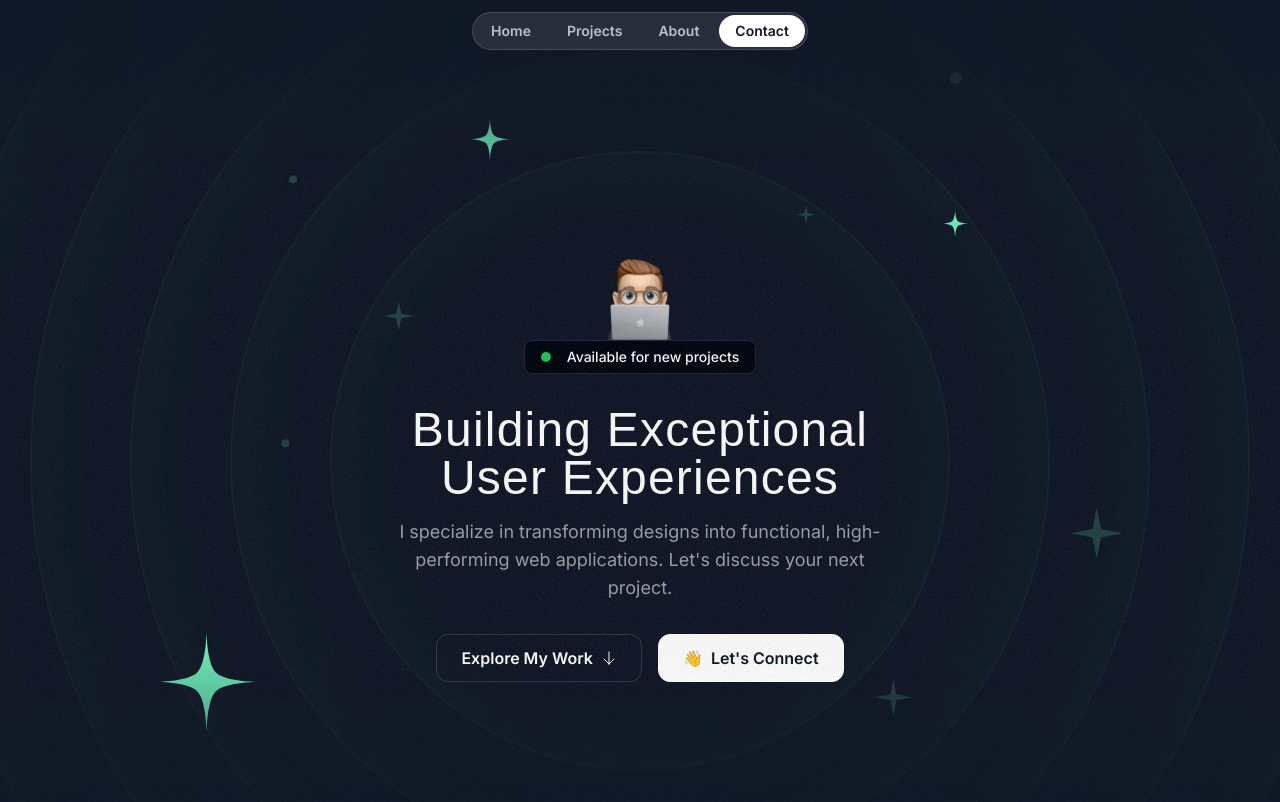
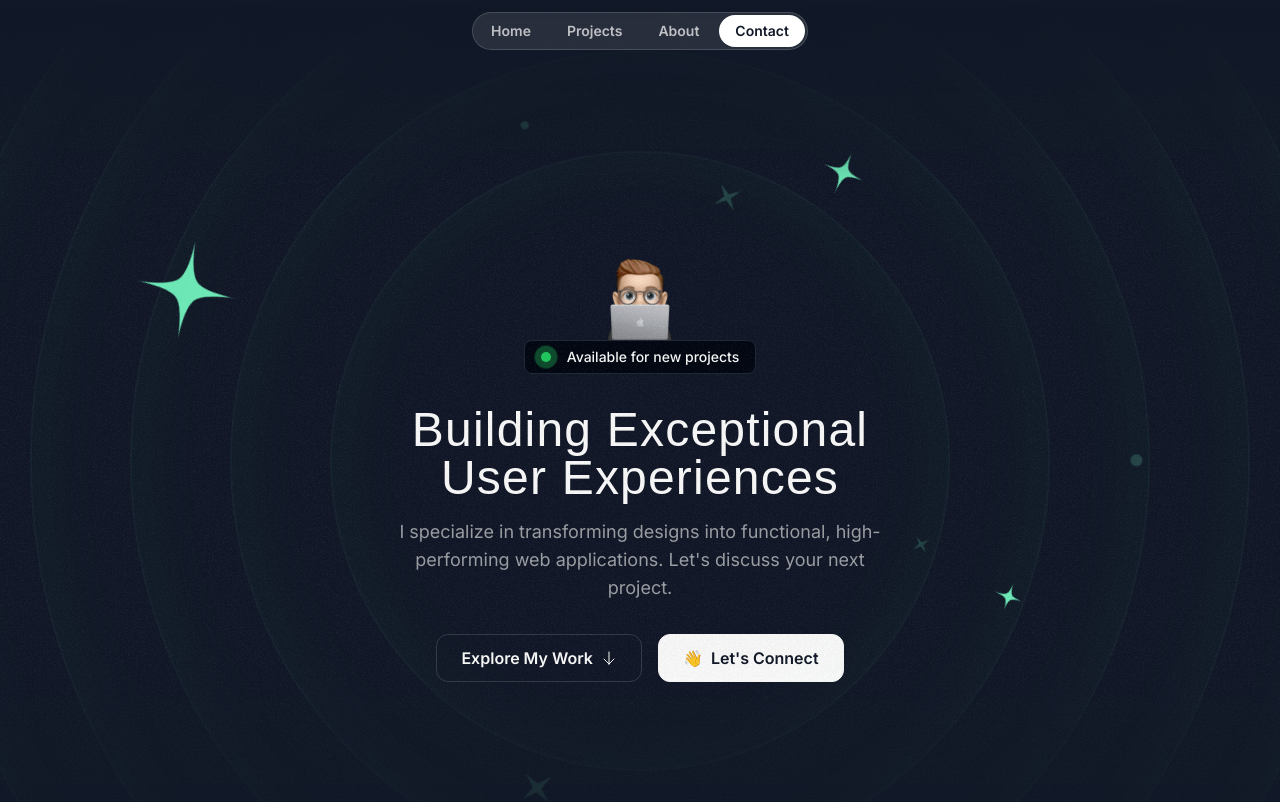
Before and after one commit to sujeethshingade/personalsite-template, a Next.js app: page / in a window 1280 px wide. Shown: the top 802 px of the page. Built offline with nearby package versions, Linux system fonts and the light colour scheme; a web font is replaced by a local one.

Commit message:
animate hero section

```diff
--- a/src/components/HeroOrbit.tsx
+++ b/src/components/HeroOrbit.tsx
@@ -1,19 +1,37 @@
 import { PropsWithChildren } from "react";
+import { twMerge } from "tailwind-merge";
 
-export const HeroOrbit = ({children, size, rotation}:PropsWithChildren<{size:number; rotation:number;}>) => {
-    return (
-        <div className="absolute left-1/2 top-1/2 -translate-x-1/2 -translate-y-1/2">
-        <div style={{
+export const HeroOrbit = ({ children, size, rotation, orbitDuration, spinDuration, shouldOrbit = false, shouldSpin = false}:
+  PropsWithChildren<{ size: number; rotation: number; orbitDuration?: string; spinDuration?: string; shouldOrbit?: boolean; shouldSpin?: boolean }>) => {
+  return (
+    <div className="absolute left-1/2 top-1/2 -translate-x-1/2 -translate-y-1/2 -z-20">
+      <div
+        className={twMerge(shouldOrbit === true && "animate-spin")}
+        style={{
+          animationDuration: orbitDuration,
+        }}
+      >
+        <div
+          className="flex items-start justify-start"
+          style={{
             transform: `rotate(${rotation}deg)`,
             height: `${size}px`,
             width: `${size}px`,
+          }}
+        >
+          <div className={twMerge(shouldSpin === true && "animate-spin")}
+            style={{
+              animationDuration: spinDuration,
+            }}
+          >
+            <div className="inline-flex" style={{
+              transform: `rotate(${rotation * -1}deg)`,
             }}>
-          <div className="inline-flex" style={{
-            transform: `rotate(${rotation * -1}deg)`,
-          }}>
-            {children}
+              {children}
+            </div>
           </div>
         </div>
       </div>
-    );
+    </div>
+  );
 }
--- a/src/sections/Hero.tsx
+++ b/src/sections/Hero.tsx
@@ -19,34 +19,34 @@
         <div className="size-[1020px] hero-ring"></div>
         <div className="size-[1220px] hero-ring"></div>
         <div className="size-[1420px] hero-ring"></div>
-        <HeroOrbit size={800} rotation={-72}>
+        <HeroOrbit size={800} rotation={-72} shouldOrbit orbitDuration="48s" shouldSpin spinDuration="10s">
           <StarIcon className="size-28 text-emerald-300" />
         </HeroOrbit>
-        <HeroOrbit size={550} rotation={20}>
+        <HeroOrbit size={550} rotation={20} shouldOrbit orbitDuration="38s" shouldSpin spinDuration="10s">
           <StarIcon className="size-12 text-emerald-300" />
         </HeroOrbit>
-        <HeroOrbit size={590} rotation={98}>
+        <HeroOrbit size={590} rotation={98} shouldOrbit orbitDuration="40s" shouldSpin spinDuration="10s">
           <StarIcon className="size-8 text-emerald-300" />
         </HeroOrbit>
-        <HeroOrbit size={430} rotation={-14}>
+        <HeroOrbit size={430} rotation={-14} shouldOrbit orbitDuration="30s" shouldSpin spinDuration="30s">
           <SparkleIcon className="size-8 text-emerald-300/20" />
         </HeroOrbit>
-        <HeroOrbit size={440} rotation={79}>
-          <SparkleIcon className="size-5 text-emerald-300/20" />
+        <HeroOrbit size={440} rotation={79} shouldOrbit orbitDuration="32s" shouldSpin spinDuration="30s">
+          <SparkleIcon className="size-5 text-emerald-300/20"/>
         </HeroOrbit>
-        <HeroOrbit size={530} rotation={178}>
+        <HeroOrbit size={530} rotation={178} shouldOrbit orbitDuration="36s" shouldSpin spinDuration="30s">
           <SparkleIcon className="size-10 text-emerald-300/20" />
         </HeroOrbit>
-        <HeroOrbit size={710} rotation={144}>
+        <HeroOrbit size={710} rotation={144} shouldOrbit orbitDuration="44s" shouldSpin spinDuration="30s">
           <SparkleIcon className="size-14 text-emerald-300/20" />
         </HeroOrbit>
-        <HeroOrbit size={720} rotation={85}>
+        <HeroOrbit size={720} rotation={85} shouldOrbit orbitDuration="46s">
           <div className="size-3 rounded-full bg-emerald-300/20"></div>
         </HeroOrbit>
-        <HeroOrbit size={520} rotation={-41}>
+        <HeroOrbit size={520} rotation={-41} shouldOrbit orbitDuration="34s">
           <div className="size-2 rounded-full bg-emerald-300/20"></div>
         </HeroOrbit>
-        <HeroOrbit size={650} rotation={-5}>
+        <HeroOrbit size={650} rotation={-5} shouldOrbit orbitDuration="42s">
           <div className="size-2 rounded-full bg-emerald-300/20"></div>
         </HeroOrbit>
       </div>
@@ -54,7 +54,8 @@
         <div className="flex flex-col items-center">
           <Image src={memojiImage} className="size-[100px]" alt="Memoji" />
           <div className="bg-gray-950 border border-gray-800 px-4 py-1.5 inline-flex items-center gap-4 rounded-lg">
-            <div className="bg-green-500 size-2.5 rounded-full"></div>
+            <div className="relative bg-green-500 size-2.5 rounded-full"></div>
+            <div className="absolute bg-green-500 size-2.5 rounded-full animate-ping-large"></div>
             <div className="text-sm font-medium">Available for new projects</div>
           </div>
         </div>
--- a/tailwind.config.ts
+++ b/tailwind.config.ts
@@ -26,6 +26,7 @@
         serif: 'var(--font-serif)',
       },
       animation: {
+        'ping-large': 'ping-large 1s ease-in-out infinite',
         'move-left': 'move-left 1s linear infinite',
       },
       keyframes: {
```
